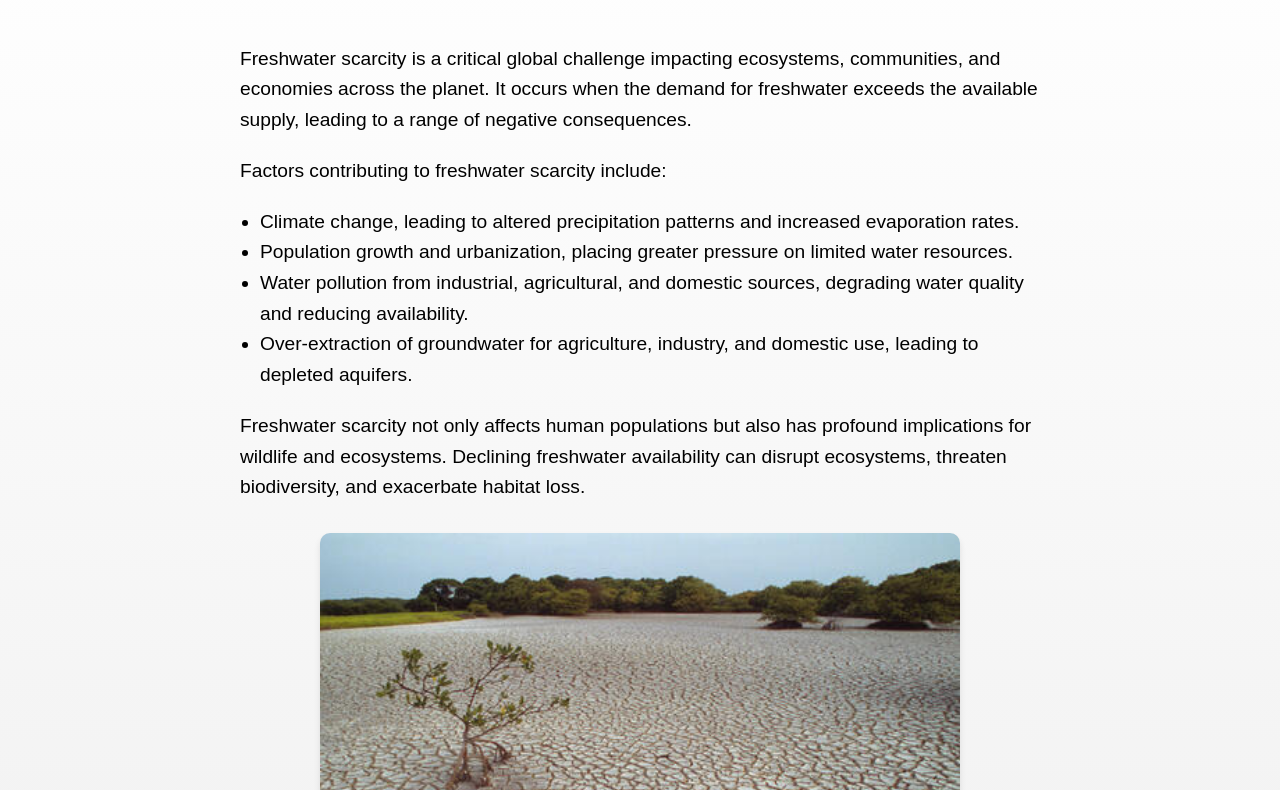
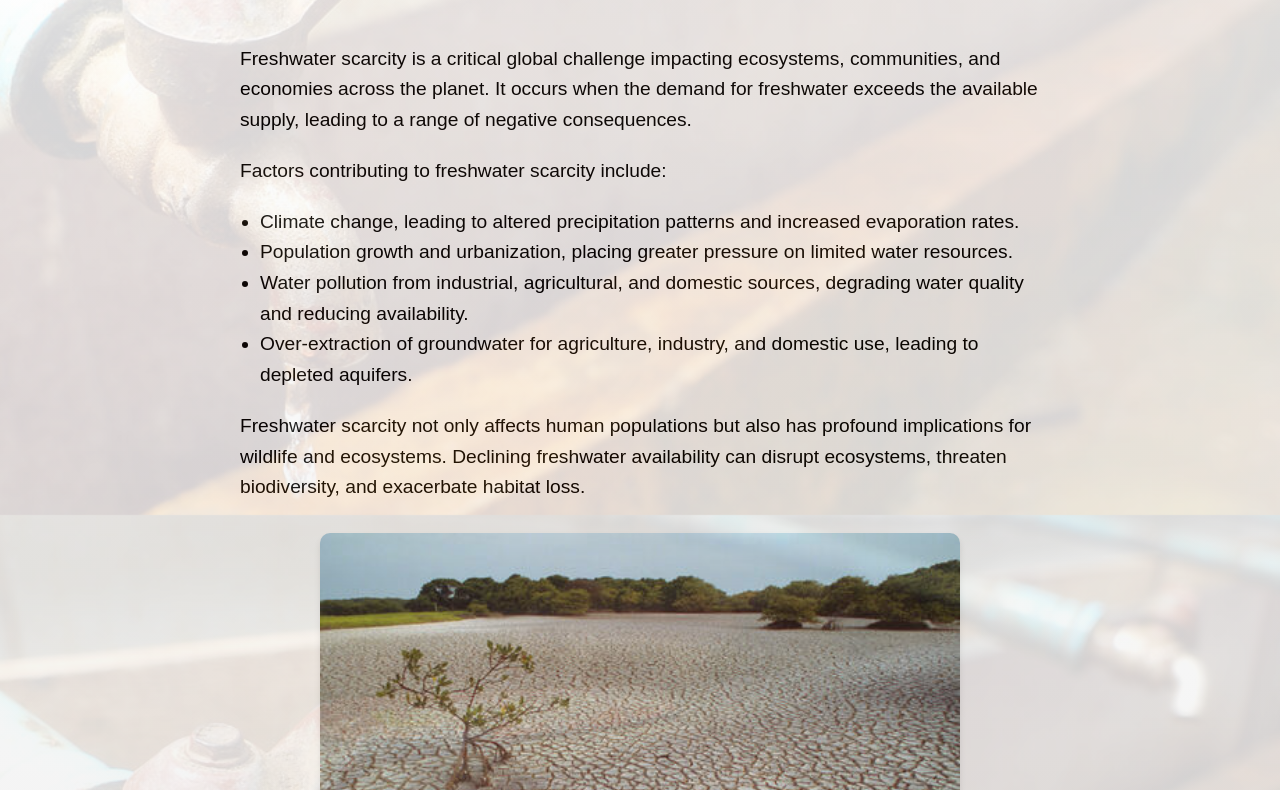
Before and after one commit to Utkarsh1454/Freshwater-Scarcity, a plain HTML site: page index.html in a window 1280 px wide. Shown: the part 285-1075 px from the top of the page. Drawn offline with Linux system fonts and the light colour scheme.

Commit message:
Update style.css

```diff
--- a/style.css
+++ b/style.css
@@ -9,6 +9,10 @@
 body {
     font-family: Arial, sans-serif;
     line-height: 1.6;
+    background-image: url('back.jpg');
+    background-size: cover;
+    background-repeat: no-repeat;
+    background-attachment: fixed;
 }
 
 .container {
@@ -218,3 +222,12 @@ section#get-involved img {
     margin-right: auto;
     width: 80%;
 }
+/* Specific section styles */
+section#about,
+section#hilly,
+section#plains,
+section#coastal,
+section#solutions,
+section#get-involved {
+    opacity: 85%;
+}
```
